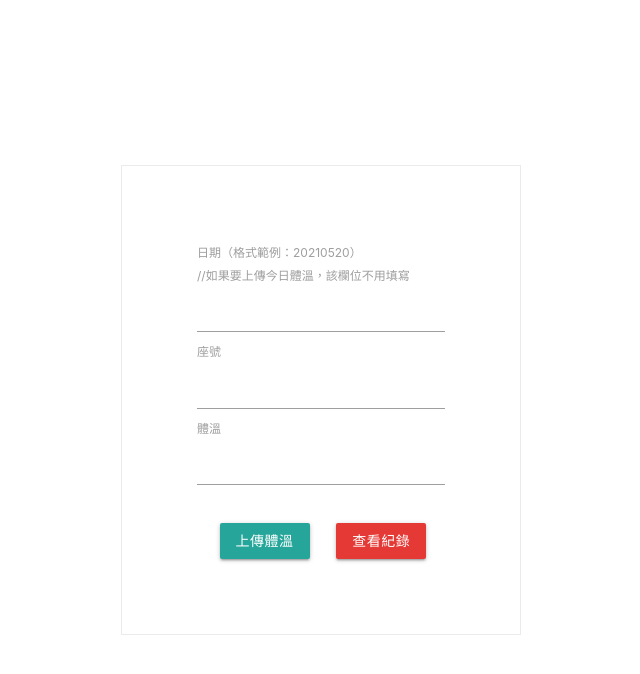
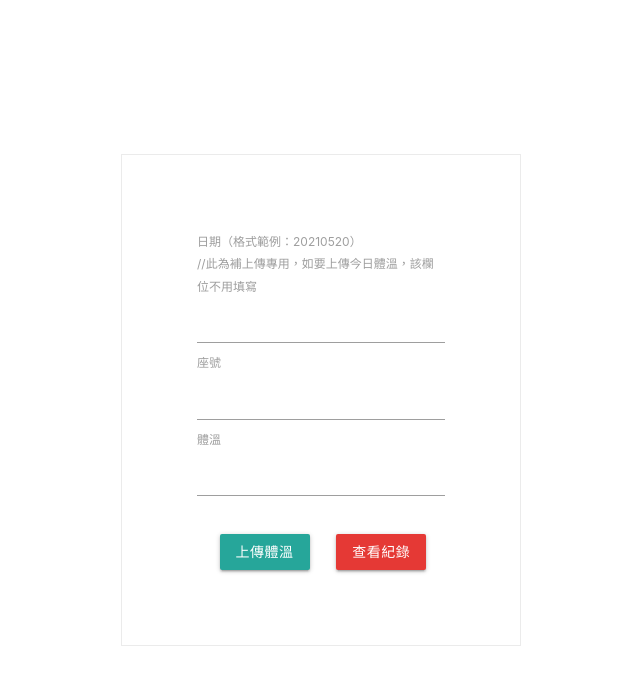
Before and after one commit to ZerolBozi/ZerolBozi.github.io, a plain HTML site: page index.html in a window 1280 px wide. Shown: the whole page, without its empty margins (319-959 px from the left). Drawn offline with nearby package versions, Linux system fonts and the light colour scheme.

Commit message:
Update index.html

```diff
--- a/index.html
+++ b/index.html
@@ -12,7 +12,7 @@
     <main>
         <form>
             <label for="date">日期（格式範例：20210520）</label><br>
-            <label for="text">//如果要上傳今日體溫，該欄位不用填寫</label><br>
+            <label for="text">//此為補上傳專用，如要上傳今日體溫，該欄位不用填寫</label><br>
             <input type="text" name="date" id="date" oninput="value=value.replace(/[^\d]/g,'')"><br>
             <label for="userId">座號</label><br>
             <input type="text" name="userId" id="userId" oninput="value=value.replace(/[^\d]/g,'')"><br>
```
